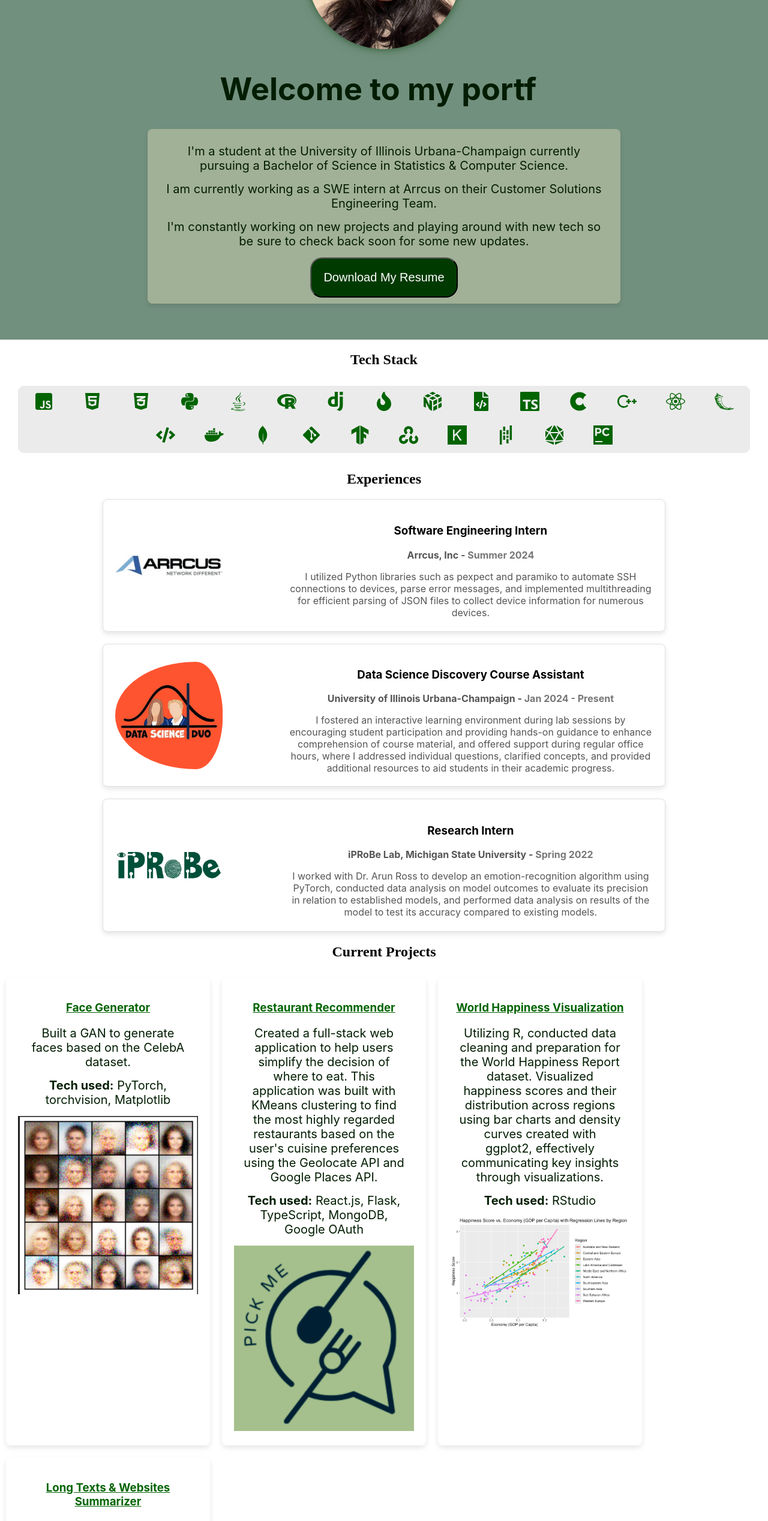
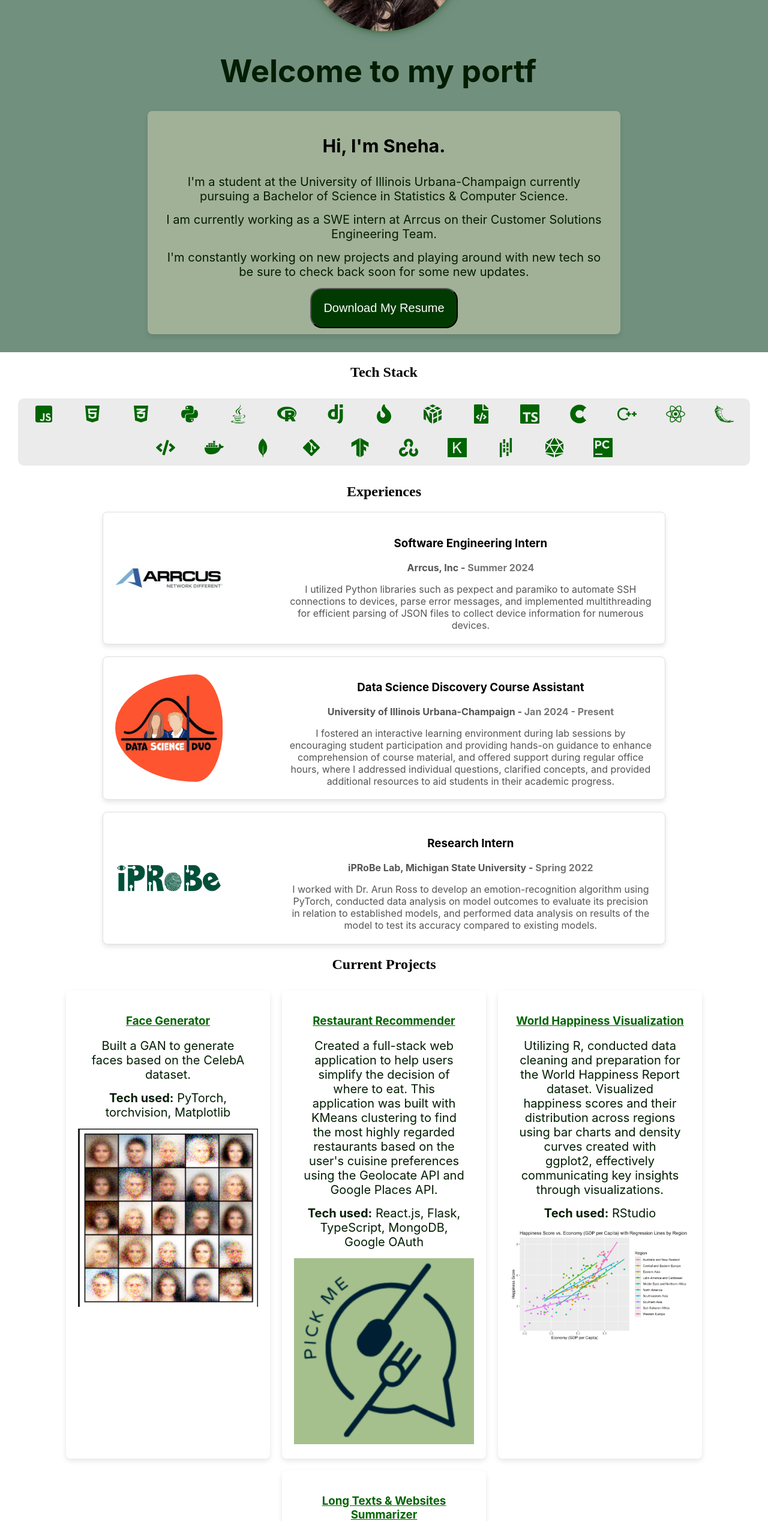
Before and after one commit to ssundr/ssundr.github.io, a React (Create React App) app in the folder portfolio/: page / in a window 1280 px wide. Shown: the part 234-2769 px from the top of the page at 60% size. Built offline with nearby package versions, Linux system fonts and the light colour scheme.

Commit message:
added name & centered projects

```diff
--- a/portfolio/src/App.css
+++ b/portfolio/src/App.css
@@ -217,6 +217,7 @@ h2 {
 .project-card-container {
   display: flex;
   flex-wrap: wrap;
+  justify-content: center;
 }
 
 .project-card {
--- a/portfolio/src/App.js
+++ b/portfolio/src/App.js
@@ -355,6 +355,7 @@ function App() {
         </h1>
         <div class="about-me-card">
           <div class="card-content">
+            <h3>Hi, I'm Sneha.</h3>
             <p>
               I'm a student at the University of Illinois Urbana-Champaign
               currently pursuing a Bachelor of Science in Statistics & Computer
```
